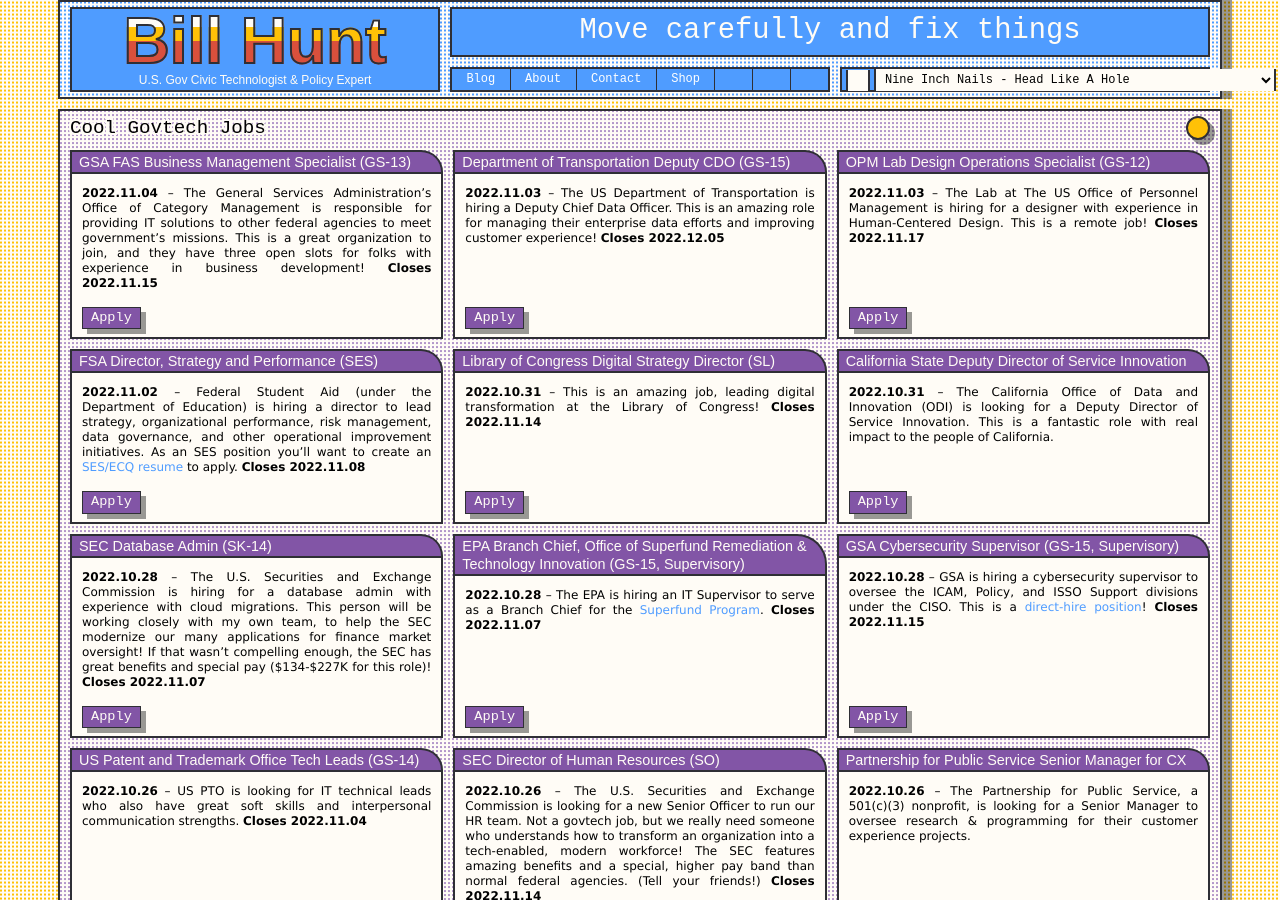
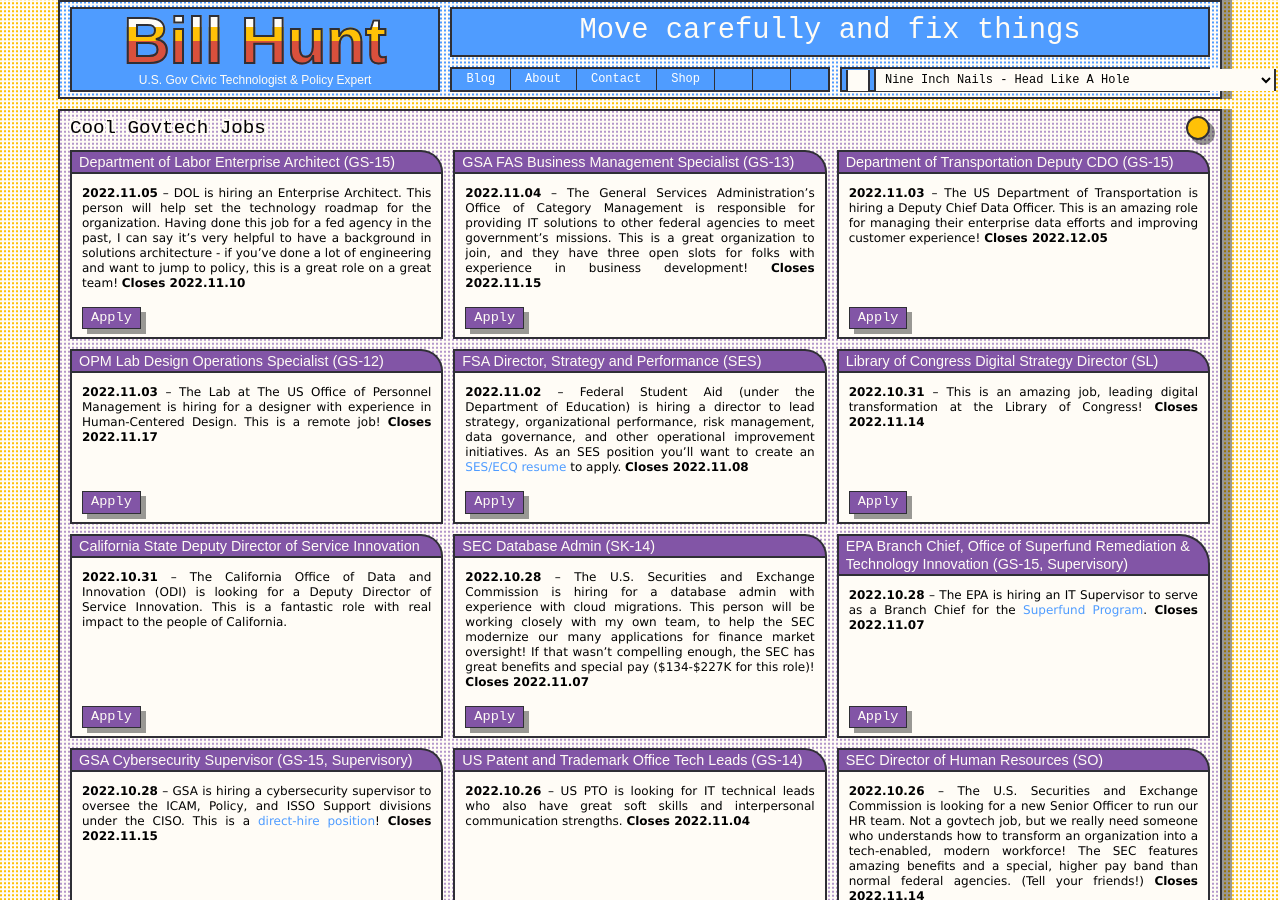
Before and after one commit to krusynth/billhunt.dev, a Jekyll site: the page built from jobs.md, in a window 1280 px wide and 900 px high. Built offline with Jekyll 4.4.1, drawn with Linux system fonts in a browser that asks for light colours; some web fonts are replaced.

Commit message:
Update jobs.

```diff
--- a/_data/jobs.yml
+++ b/_data/jobs.yml
@@ -1,3 +1,9 @@
+- title: Department of Labor Enterprise Architect (GS-15)
+  url: https://www.usajobs.gov/job/686116600
+  date: 2022-11-05
+  closes: 2022-11-10
+  content: DOL is hiring an Enterprise Architect. This person will help set the technology roadmap for the organization. Having done this job for a fed agency in the past, I can say it's very helpful to have a background in solutions architecture - if you've done a lot of engineering and want to jump to policy, this is a great role on a great team!
+
 - title: GSA FAS Business Management Specialist (GS-13)
   url: https://www.usajobs.gov/job/687311500
   date: 2022-11-04
```
